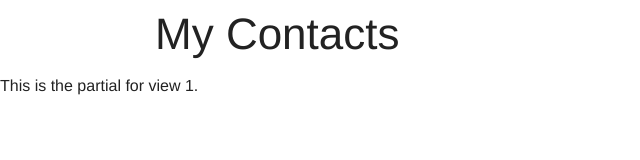
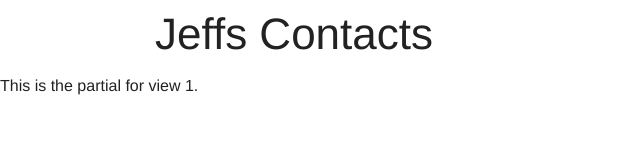
Before and after one commit to jeffmccommas/jeffs-contacts-app, a website: page app/index.html in a window 1280 px wide. Shown: the whole page, without its empty margins (0-640 px from the left). Drawn offline with Linux system fonts and the light colour scheme.

```diff
--- a/app/index.html
+++ b/app/index.html
@@ -13,7 +13,7 @@
 <div class="container">
 	<div class="row">
 		<div class="large-12 columns">
-			<h1>My Contacts</h1>
+			<h1>Jeffs Contacts</h1>
 		</div>
 	</div>
 </div>
```
